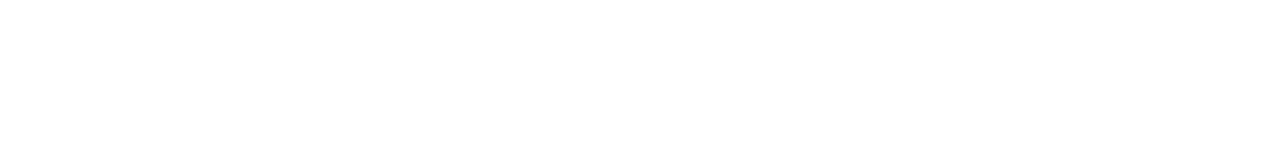
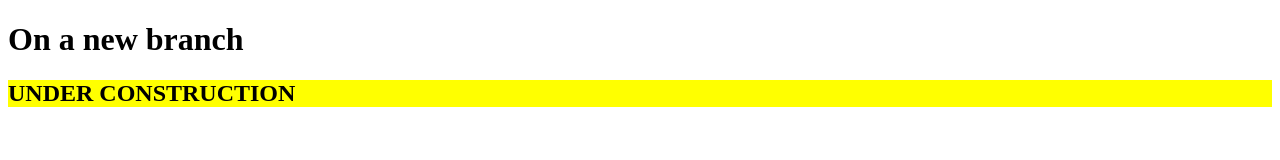
Before and after one commit to arthurjen/bcp-app, a plain HTML site: page index.html in a window 1280 px wide. Drawn offline with Linux system fonts and the light colour scheme.

Commit message:
added a header

```diff
--- a/index.html
+++ b/index.html
@@ -4,8 +4,15 @@
     <meta charset="UTF-8">
     <meta name="viewport" content="width=device-width, initial-scale=1.0">
     <title>Document</title>
+    <style>
+    h2 {
+        background-color: yellow;
+
+    }
+    </style>
 </head>
 <body>
-
+    <h1>On a new branch</h1>
+    <h2>UNDER CONSTRUCTION</h2>
 </body>
 </html>
```
